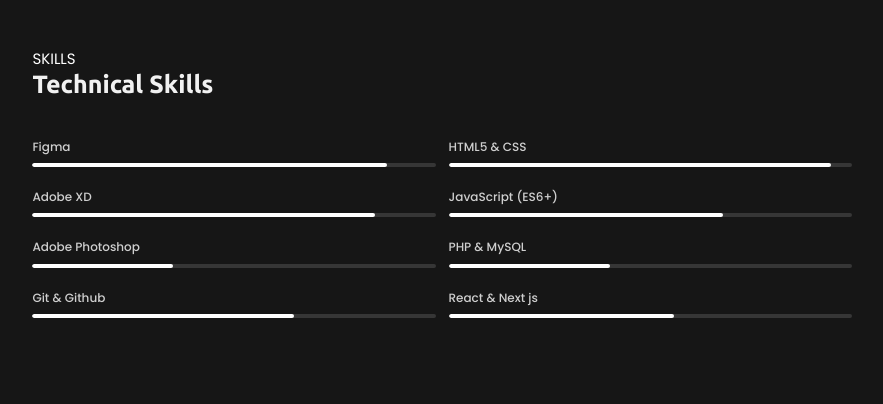
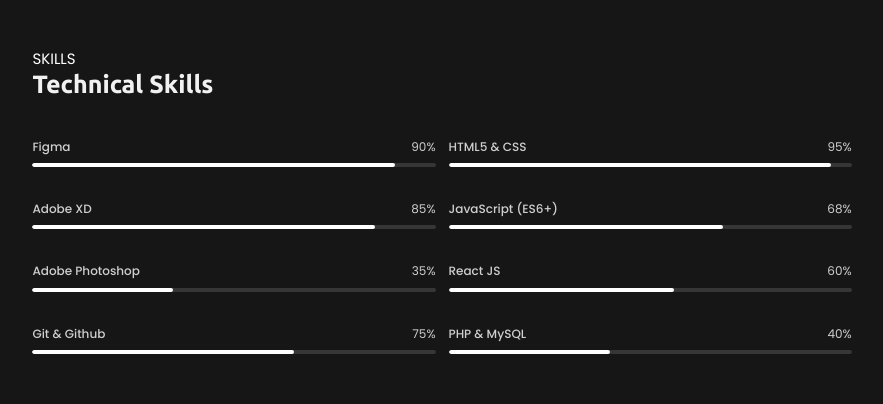
Before and after one commit to maphuthaaggrey-prog/maphutha-aggrey, a React (Vite) app: page / in a window 1280 px wide. Shown: the part 2340-2744 px from the top of the page, without its empty margins (198-1081 px from the left). Built offline with nearby package versions, Linux system fonts and the light colour scheme.

Commit message:
Refactor skills component to display skill percentages and improve layout

```diff
--- a/src/assets/components/Skills.jsx
+++ b/src/assets/components/Skills.jsx
@@ -21,28 +21,40 @@ const Skills = () => {
       <div className="progress-container">
         <div className="designer-skills">
           <div className="skill">
-            <h3>Figma</h3>
+              <div className="skills-text">
+                <h3>Figma</h3>
+                <h3>90%</h3>
+              </div>
             <div className="progress-bar">
-              <div className="progress" data-width="88%"></div>
+              <div className="progress" data-width="90%"></div>
             </div>
           </div>
 
           <div className="skill">
-            <h3>Adobe XD</h3>
+            <div className="skills-text">
+              <h3>Adobe XD</h3>
+              <h3>85%</h3>
+            </div>
             <div className="progress-bar">
               <div className="progress" data-width="85%"></div>
             </div>
           </div>
 
           <div className="skill">
-            <h3>Adobe Photoshop</h3>
+            <div className="skills-text">
+                <h3>Adobe Photoshop</h3>
+                <h3>35%</h3>
+            </div>
             <div className="progress-bar">
               <div className="progress" data-width="35%"></div>
             </div>
           </div>
 
           <div className="skill">
-            <h3>Git & Github</h3>
+          <div className="skills-text">
+              <h3>Git & Github</h3>
+              <h3>75%</h3>
+          </div>
             <div className="progress-bar">
               <div className="progress" data-width="65%"></div>
             </div>
@@ -51,32 +63,46 @@ const Skills = () => {
 
         <div className="developer-skills">
           <div className="skill">
-            <h3>HTML5 & CSS</h3>
+              <div className="skills-text">
+                <h3>HTML5 & CSS</h3>
+                <h3>95%</h3>
+              </div>
             <div className="progress-bar">
               <div className="progress" data-width="95%"></div>
             </div>
           </div>
 
           <div className="skill">
+          <div className="skills-text">
+
             <h3>JavaScript (ES6+)</h3>
+            <h3>68%</h3>
+            </div>
             <div className="progress-bar">
               <div className="progress" data-width="68%"></div>
             </div>
           </div>
 
           <div className="skill">
+          <div className="skills-text">
+            <h3>React JS</h3>
+            <h3>60%</h3>
+          </div>
+            <div className="progress-bar">
+              <div className="progress" data-width="56%"></div>
+            </div>
+          </div>
+
+          <div className="skill">
+          <div className="skills-text">
             <h3>PHP & MySQL</h3>
+            <h3>40%</h3>
+          </div>
             <div className="progress-bar">
               <div className="progress" data-width="40%"></div>
             </div>
           </div>
 
-          <div className="skill">
-            <h3>React & Next js</h3>
-            <div className="progress-bar">
-              <div className="progress" data-width="56%"></div>
-            </div>
-          </div>
 
         </div>
       </div>
--- a/src/index.css
+++ b/src/index.css
@@ -468,14 +468,23 @@ h5 {
     word-spacing: 5px;
     color: rgb(170, 170, 170)
 }
-
-.skill h3 {
+.skills-text {
+  display: flex;
+  justify-content: space-between;
+}
+.skill .skills-text  h3 {
     font-weight: 500;
     font-family: 'Poppins';
     margin-bottom: 7px;
     font-size: 12px;
     color: rgb(207, 207, 207);
-    text-align: start;
+}
+.skill  h3:nth-of-type(1) {
+  text-align: start;
+}
+.skill  h3:nth-of-type(2) {
+  text-align: end;
+  font-weight: 400;
 }
 
 .progress-bar {
```
Also changed, not shown: src/assets/images/aaven.png.
